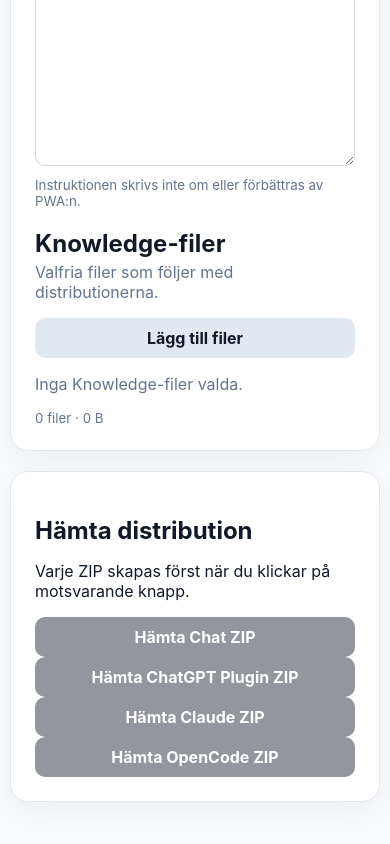
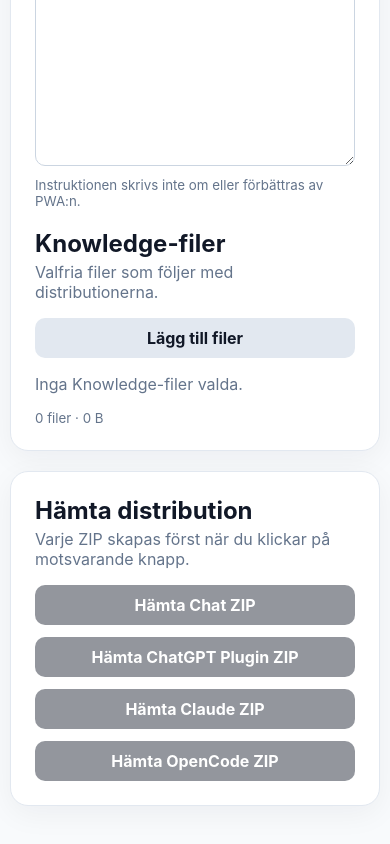
Before and after one commit to erland/gpt-paketeraren, a React (Vite) app in the folder web/: page / in a window 390 px wide. Shown: the part 719-1563 px from the top of the page. Built offline with nearby package versions, Linux system fonts and the light colour scheme.

Commit message:
Style runtime download buttons

```diff
--- a/web/src/styles.css
+++ b/web/src/styles.css
@@ -40,3 +40,11 @@
   .section-heading, .downloads { align-items: stretch; flex-direction: column; }
   .primary, .file-button { justify-content: center; width: 100%; }
 }
+
+.download-heading { margin-bottom: 16px; }
+.download-heading h2 { margin: 0 0 4px; }
+.download-heading p { margin: 0; color: #64748b; }
+.download-grid { display: grid; grid-template-columns: repeat(2, minmax(0, 1fr)); gap: 12px; }
+@media (max-width: 700px) {
+  .download-grid { grid-template-columns: 1fr; }
+}
```
